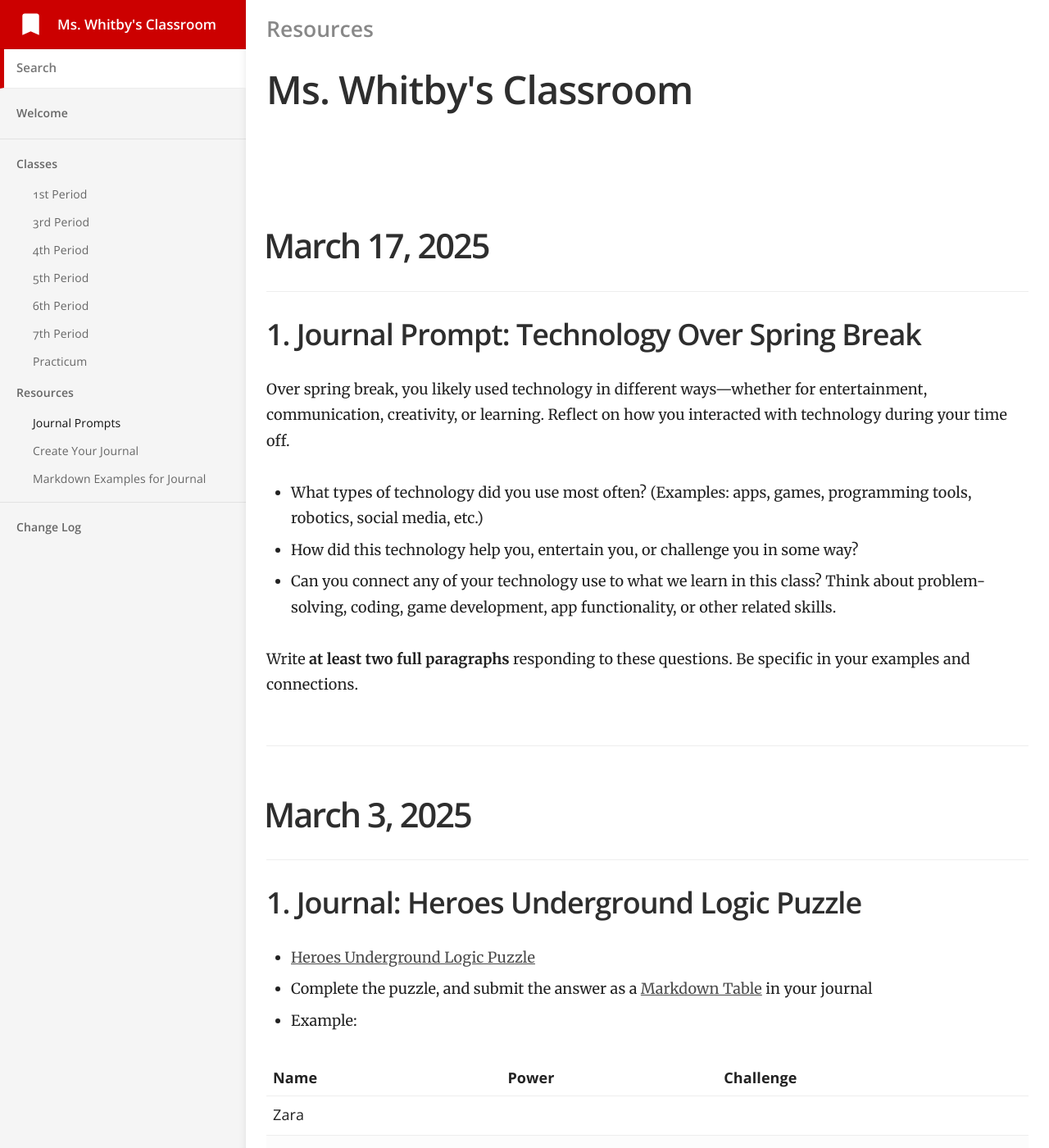
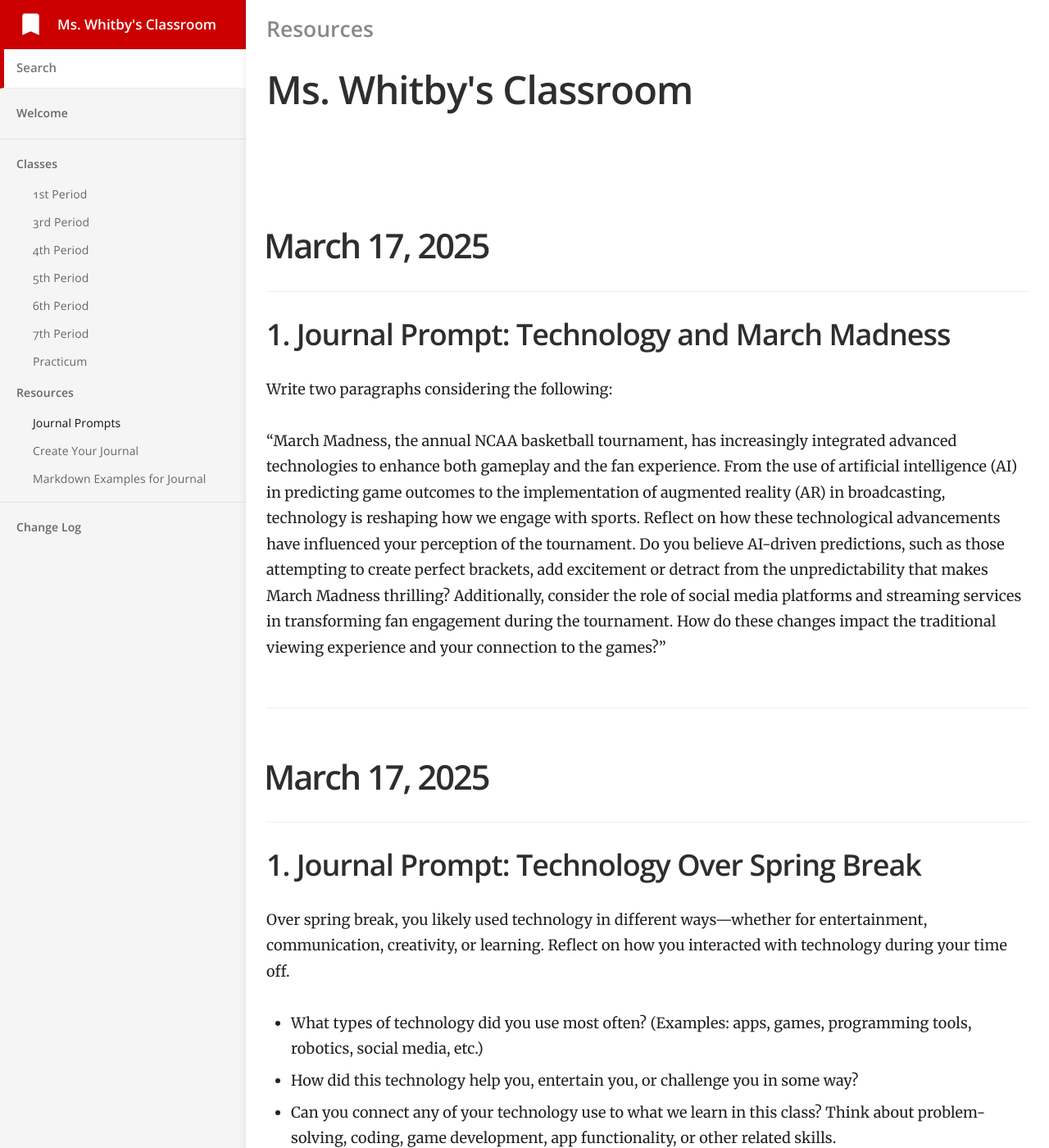
Before and after one commit to mswhitby/classroom, a Jekyll site: the page built from _docs/resources/journal.md, in a window 1280 px wide and 1400 px high. Shown: the whole window at 82% size. Built offline with Jekyll 4.4.1, drawn with Linux system fonts in a browser that asks for light colours.

Commit message:
Updated journal.md

```diff
--- a/_docs/resources/journal.md
+++ b/_docs/resources/journal.md
@@ -3,6 +3,16 @@ title: Journal Prompts
 category: Resources
 order: 1
 ---
+
+# March 17, 2025
+
+## 1. Journal Prompt: Technology and March Madness
+
+Write two paragraphs considering the following:
+
+“March Madness, the annual NCAA basketball tournament, has increasingly integrated advanced technologies to enhance both gameplay and the fan experience. From the use of artificial intelligence (AI) in predicting game outcomes to the implementation of augmented reality (AR) in broadcasting, technology is reshaping how we engage with sports. Reflect on how these technological advancements have influenced your perception of the tournament. Do you believe AI-driven predictions, such as those attempting to create perfect brackets, add excitement or detract from the unpredictability that makes March Madness thrilling? Additionally, consider the role of social media platforms and streaming services in transforming fan engagement during the tournament. How do these changes impact the traditional viewing experience and your connection to the games?”
+
+----
 
 # March 17, 2025
 
```
